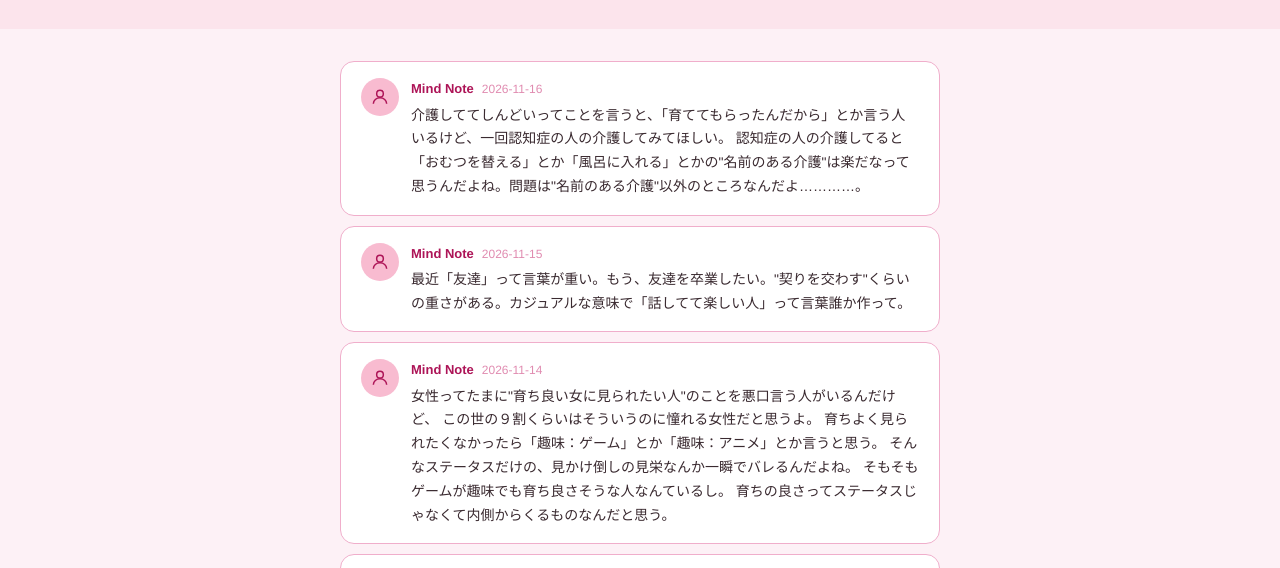
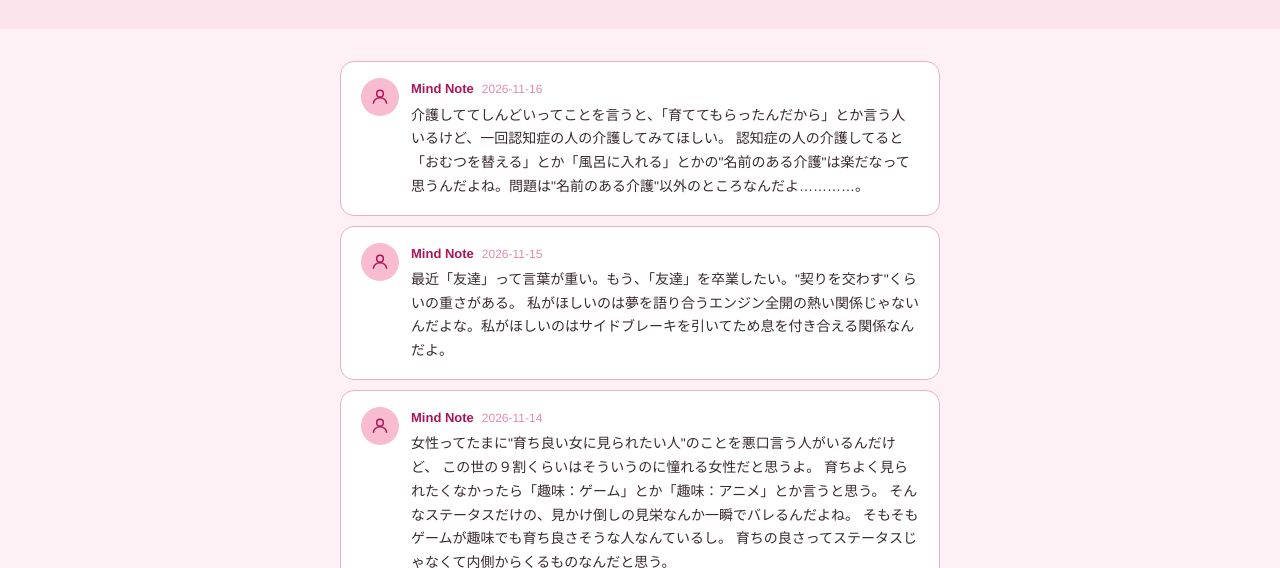
Before and after one commit to Azaleacreativeroom888/fan-psychology, a plain HTML site: page blog.html in a window 1280 px wide. Shown: the part 164-732 px from the top of the page. Drawn offline with Linux system fonts and the light colour scheme.

Commit message:
Revise tweet content in blog.html
Updated tweet text to express feelings about friendship.

```diff
--- a/blog.html
+++ b/blog.html
@@ -102,7 +102,8 @@
     </div>
     <div class="tweet-body">
       <div class="tweet-head"><span class="tweet-name">Mind Note</span><span class="tweet-date">2026-11-15</span></div>
-      <p class="tweet-text">最近「友達」って言葉が重い。もう、友達を卒業したい。"契りを交わす"くらいの重さがある。カジュアルな意味で「話してて楽しい人」って言葉誰か作って。</p>
+      <p class="tweet-text">最近「友達」って言葉が重い。もう、「友達」を卒業したい。"契りを交わす"くらいの重さがある。
+      私がほしいのは夢を語り合うエンジン全開の熱い関係じゃないんだよな。私がほしいのはサイドブレーキを引いてため息を付き合える関係なんだよ。</p>
     </div>
   </div>
 
```
